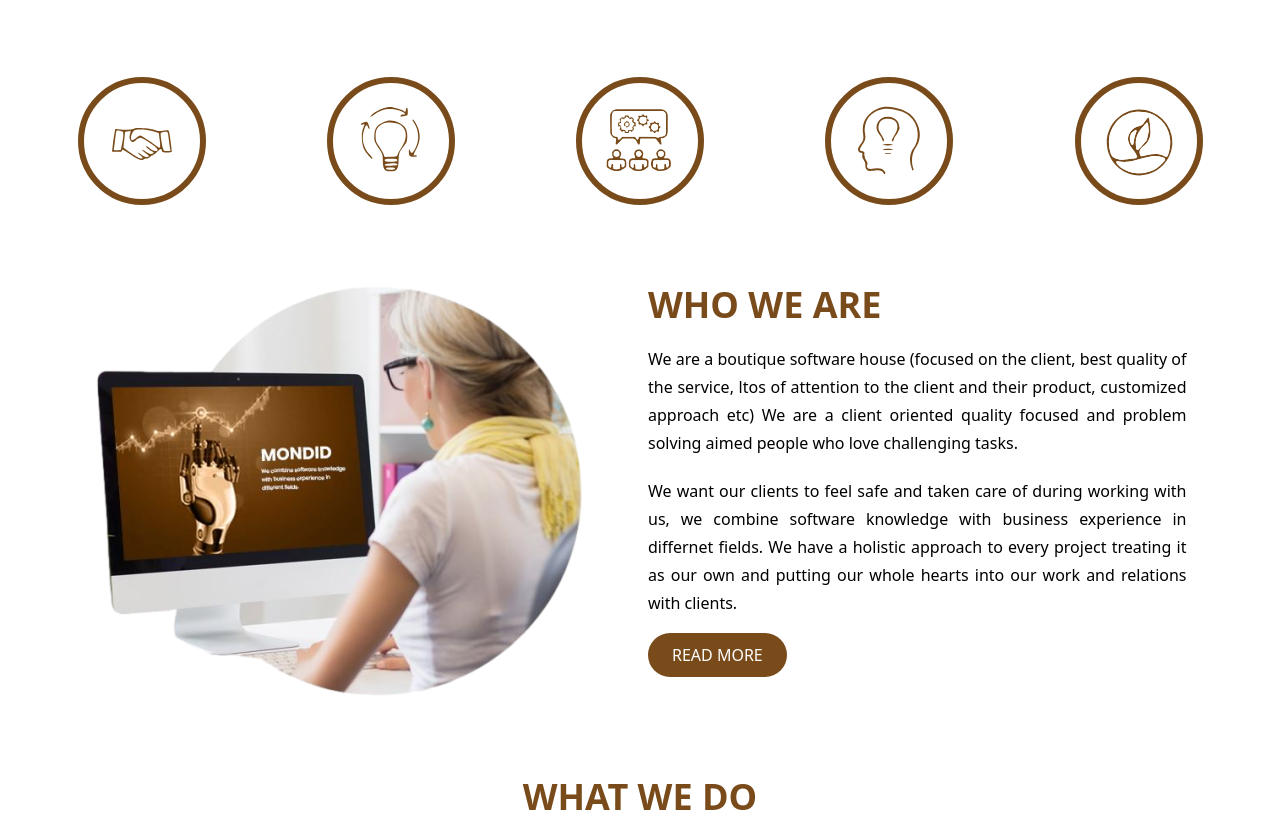
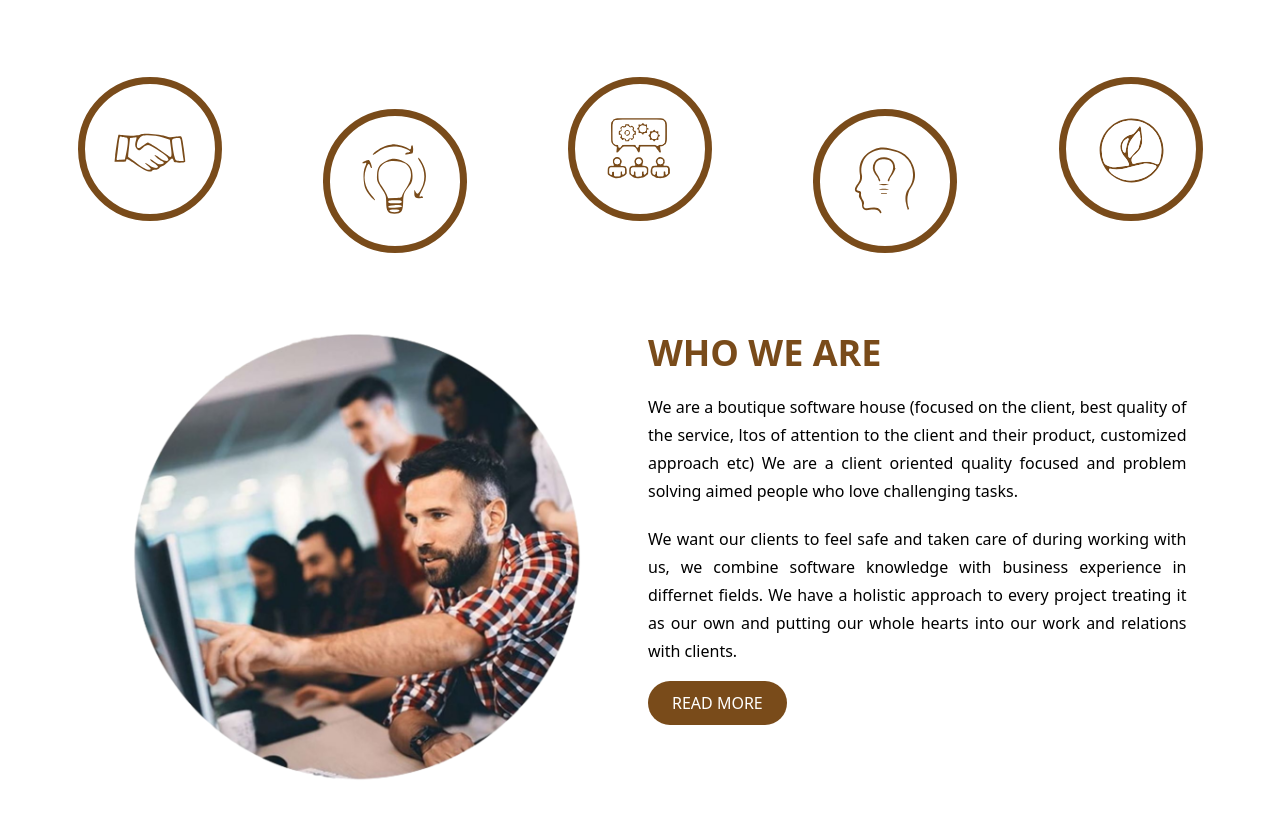
Before and after one commit to fayax555/uiwk5-site, a website built with Vite: page index.html in a window 1280 px wide. Shown: the part 580-1400 px from the top of the page. Built offline with nearby package versions, Linux system fonts and the light colour scheme.

Commit message:
add imgs

```diff
--- a/index.html
+++ b/index.html
@@ -71,32 +71,32 @@
 
     <section class="mx-auto mt-20 flex max-w-[1125px] justify-between">
       <img
-        class="h-32 w-32 rounded-full border-[6px] border-[#794b1a] p-5"
+        class="h-36 w-36 rounded-full border-[7px] border-[#794b1a] p-5"
         src="img/1.svg"
         alt=""
       />
       <img
-        class="h-32 w-32 rounded-full border-[6px] border-[#794b1a] p-5"
+        class="h-36 w-36 translate-y-8 rounded-full border-[7px] border-[#794b1a] p-6"
         src="img/2.svg"
         alt=""
       />
-      <div class="h-32 w-32 rounded-full border-[6px] border-[#794b1a] p-6">
+      <div class="h-36 w-36 rounded-full border-[7px] border-[#794b1a] p-8">
         <img src="img/3.svg" alt="" />
       </div>
       <img
-        class="h-32 w-32 rounded-full border-[6px] border-[#794b1a] p-5"
+        class="h-36 w-36 translate-y-8 rounded-full border-[7px] border-[#794b1a] p-7"
         src="img/4.svg"
         alt=""
       />
       <img
-        class="h-32 w-32 rounded-full border-[6px] border-[#794b1a] p-5"
+        class="h-36 w-36 rounded-full border-[7px] border-[#794b1a] p-7"
         src="img/5.svg"
         alt=""
       />
     </section>
 
-    <section class="mx-auto mt-20 grid max-w-[1125px] grid-cols-2 gap-4 px-4">
-      <img class="pr-12" src="img/woman-looking-at-computer.png" alt="" />
+    <section class="mx-auto mt-28 grid max-w-[1125px] grid-cols-2 gap-4 px-4">
+      <img class="pr-12" src="img/man-pointing-finger-at-screen.png" alt="" />
       <div>
         <h2 class="mb-5 text-4xl font-bold text-[#794B1A]">WHO WE ARE</h2>
         <p class="text-justify leading-7">
@@ -177,7 +177,7 @@
           >READ MORE</a
         >
       </div>
-      <img src="img/woman-looking-at-computer.png" alt="" />
+      <img src="img/laptop.png" alt="" />
     </section>
 
     <footer class="bg-[#A98A6B] text-white">
```
Also changed, not shown: img/laptop.png (added), img/man-pointing-finger-at-screen.png (added).
